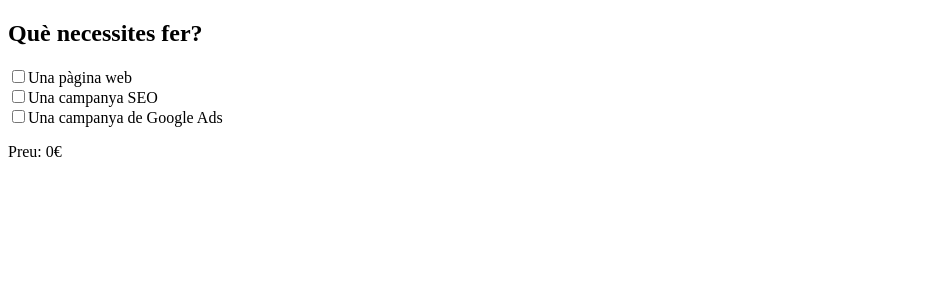
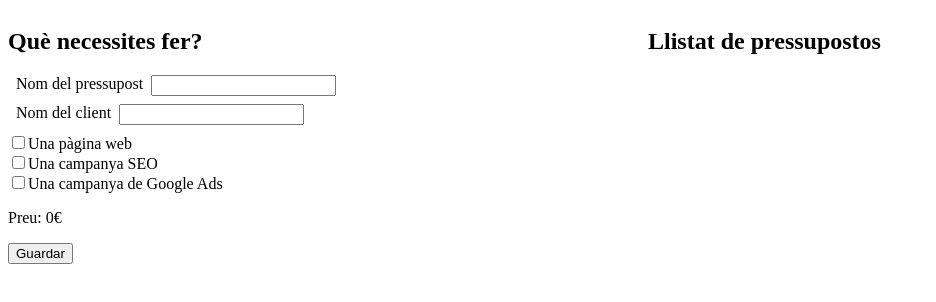
Before and after one commit to gemmabcr/IT-React-Sprint7, a React (Create React App) app in the folder pressupost/: page /pressupost in a window 1280 px wide. Shown: the top 302 px of the page, without its empty margins (0-936 px from the left). Built offline with nearby package versions, Linux system fonts and the light colour scheme.

Commit message:
feat: afegit funció generar més d'un pressupost (ex7)

```diff
--- /dev/null
+++ b/pressupost/src/components/FormPressupost/FormPressupost.js
@@ -0,0 +1,19 @@
+import styled from "styled-components";
+
+export const PressupostContainer = styled.div `
+  display: grid;
+  grid-template-columns: repeat(2, 1fr);
+  gap: 1rem;
+`;
+
+export const borderBox = styled.div `
+  border: 1px solid dimgrey;
+  padding: 0.5rem 1rem;
+`;
+
+export const productListStyle = styled.div `
+  display: flex;
+  justify-content: space-between;
+  border: 1px solid dimgrey;
+  padding: 0.5rem 1rem
+`;
--- a/pressupost/src/data.js
+++ b/pressupost/src/data.js
@@ -35,3 +35,5 @@ export const webFeatures = [
     modal: 'En aquest component indiqui el número de idiomes que vol que tingui la seva pàgina web'
   }
 ]
+
+export const llistatPressupostos = []
--- a/pressupost/src/pages/Pressupost.js
+++ b/pressupost/src/pages/Pressupost.js
@@ -1,19 +1,33 @@
 import React from "react";
-import {productData, webFeatures} from "../data";
+import {llistatPressupostos, productData, webFeatures} from "../data";
 import Panel from "../components/Panel/Panel";
+import {RowPanel} from "../components/Panel/PanelStyled";
+import {PressupostContainer, borderBox, productListStyle} from "../components/FormPressupost/FormPressupost";
 
 function Pressupost() {
-  const title = 'Què necessites fer?';
+  const titleForm = 'Què necessites fer?';
+  const titleList = 'Llistat de pressupostos';
 
+  const [nomPressupost, setNomPressupost] = React.useState('');
+  const [nomClient, setNomClient] = React.useState('');
   const [formData, setFormData] = React.useState(() => {
-    if (localStorage.getItem('productData') === null) {return productData}
-    else { return JSON.parse(localStorage.getItem('productData'))}
+    if (localStorage.getItem('productData') === null) return productData
+    else return JSON.parse(localStorage.getItem('productData'))
   });
   const [webFormData, setWebFormData] = React.useState(()=>{
-    if (localStorage.getItem('webFeatures') === null) {return webFeatures}
-    else { return JSON.parse(localStorage.getItem('webFeatures'))}
-  })
+    if (localStorage.getItem('webFeatures') === null) return webFeatures
+    else return JSON.parse(localStorage.getItem('webFeatures'))
+  });
   const [total, setTotal] = React.useState(0);
+  const [pressupostosList, setPressupostosList] = React.useState(llistatPressupostos);
+
+  function handleNomPressupost(event){
+    setNomPressupost(event.target.value)
+  }
+
+  function handleNomClient(event){
+    setNomClient(event.target.value)
+  }
 
   function handleChange(event) {
     const {name, checked} = event.target
@@ -123,9 +137,58 @@ function Pressupost() {
     setTotal(total)
   }, [formData, webFormData]);
 
+  function onSubmit(){
+    const productesArray = []
+    const productesWebArray = []
+    formData.forEach(product => {
+      if (product.selected){
+        if (product.name === 'web') {
+          webFormData.forEach(item => productesWebArray.push(item))
+          productesArray.push(product)
+        }
+        else productesArray.push(product)
+      }
+    })
+    setPressupostosList(prevState => [...prevState, {
+      id: pressupostosList.length,
+      pressupost: nomPressupost,
+      client: nomClient,
+      productes: productesArray,
+      paginaWeb: productesWebArray,
+      data: (new Date()).toLocaleDateString("en-US"),
+      preuTotal: total,
+    }])
+  }
+
   return (
+    <PressupostContainer>
       <div>
-      <h2>{title}</h2>
+        <h2>{titleForm}</h2>
+        <form onSubmit={onSubmit}>
+          <RowPanel>
+            <label htmlFor='nomPressupost'>
+              Nom del pressupost
+            </label>
+            <input
+              id='nomPressupost'
+              name='nomPressupost'
+              onChange={handleNomPressupost}
+              type='text'
+              value={nomPressupost}
+            />
+          </RowPanel>
+          <RowPanel>
+            <label htmlFor='nomClient'>
+              Nom del client
+            </label>
+            <input
+              id='nomClient'
+              name='nomClient'
+              onChange={handleNomClient}
+              type='text'
+              value={nomClient}
+            />
+          </RowPanel>
           {formData.map(item =>
             <div key={item.name}>
               <input
@@ -150,8 +213,50 @@ function Pressupost() {
               }
             </div>
           )}
+        </form>
         <p>Preu: {total}€</p>
+        <button onClick={onSubmit}>Guardar</button>
       </div>
+      <div>
+        <h2>{titleList}</h2>
+        {pressupostosList.length !== 0 && pressupostosList.map(item=>
+          <div style={borderBox} key={item.id}>
+            <p>Nom del pressupost: {item.pressupost}</p>
+            <p>Nom del client: {item.client}</p>
+            <p>Productes:</p>
+            {item.productes.map(product => {
+              if (product.name === 'web') {
+                return (
+                  <div key={product.name} style={borderBox}>
+                    <div style={{display: 'flex', justifyContent: 'space-between'}}>
+                      <p>{product.product}</p>
+                      <p>{product.price}€</p>
+                    </div>
+                    <ul>
+                      {item.paginaWeb.map(web =>
+                        (<li key={web.label} style={{display: 'flex', justifyContent: 'space-between'}}>
+                          <span>{web.label}: {web.quantity}</span>
+                          <span>{(web.quantity)*(web.priceUnity)}€</span>
+                        </li>)
+                      )}
+                    </ul>
+                  </div>
+                )
+              } else {
+                return (
+                  <div key={product.name} style={productListStyle}>
+                    <p>{product.product}</p>
+                    <p>{product.price}€</p>
+                  </div>
+                )
+              }
+            })}
+            <p>Creat: {item.data}</p>
+            <p>Total: {item.preuTotal}€</p>
+          </div>
+        )}
+      </div>
+    </PressupostContainer>
   );
 }
 
```
Lines whose indentation alone changed are shown as unchanged.
